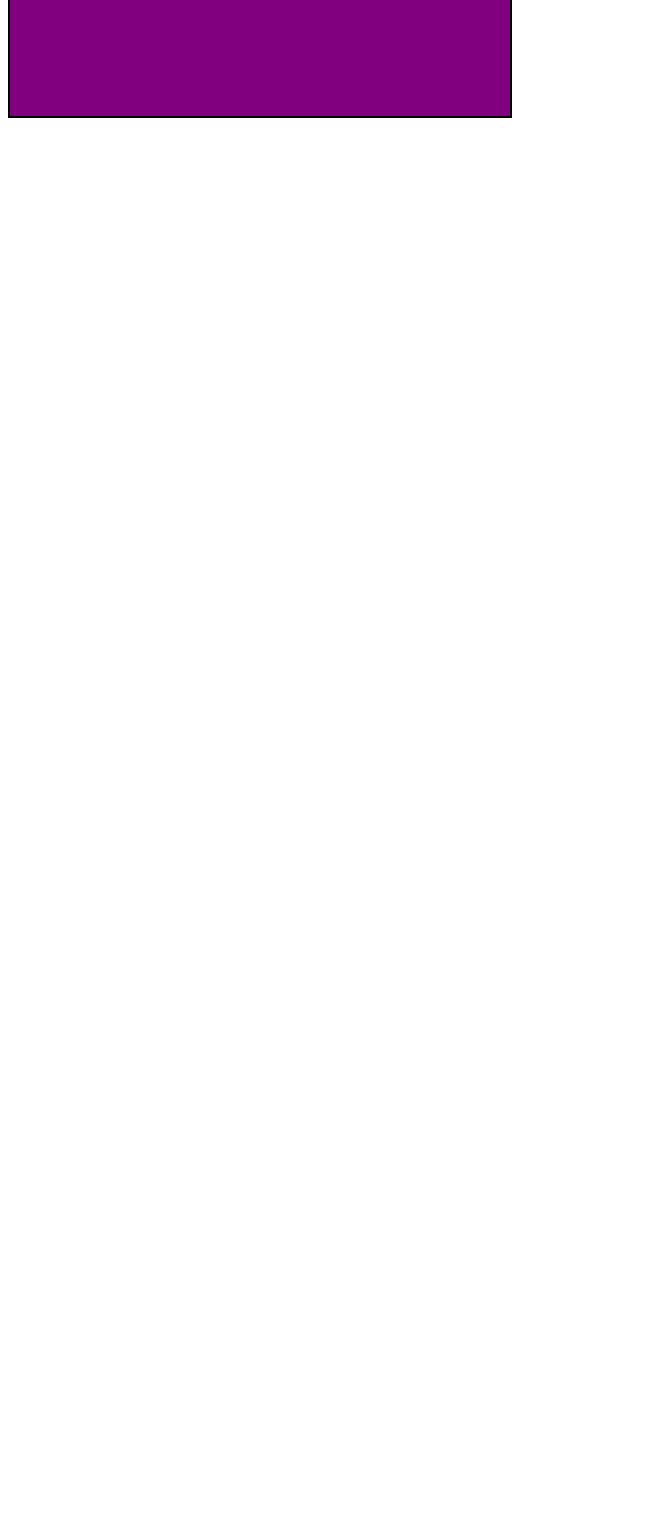
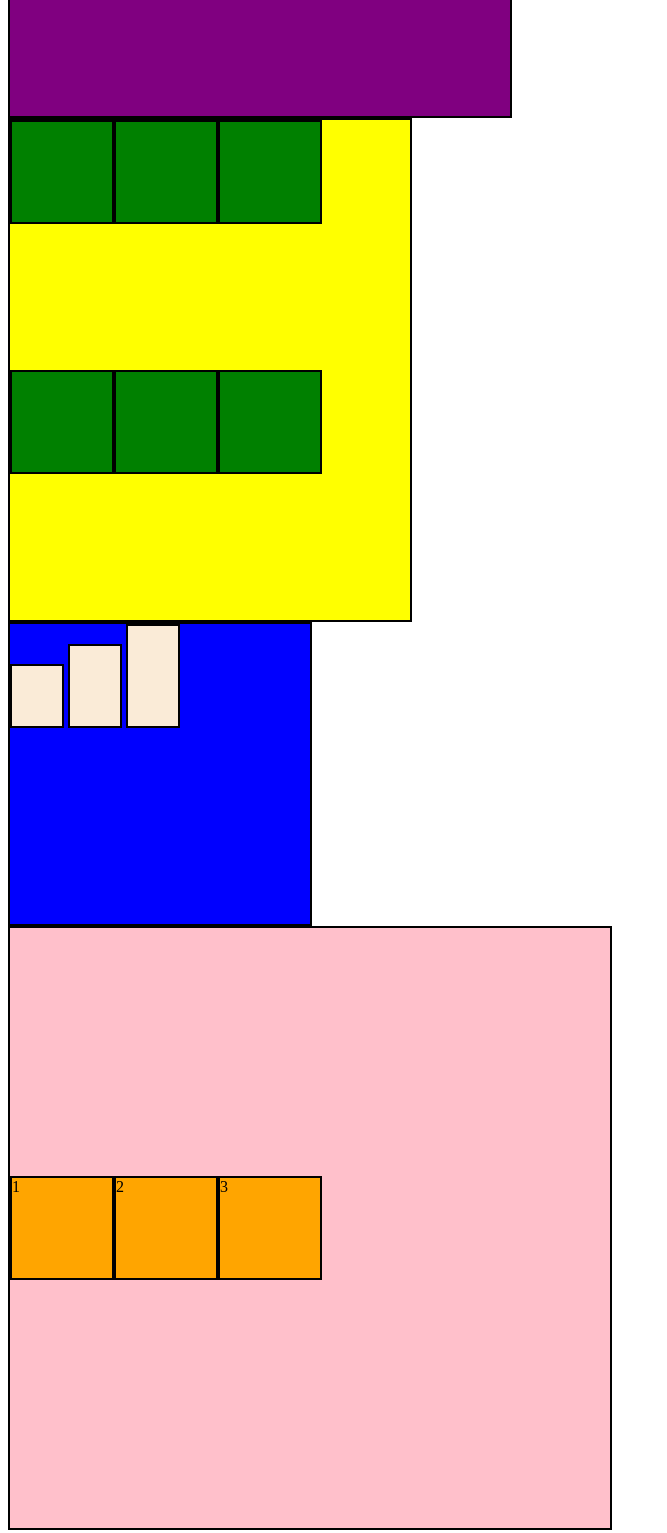
Before and after one commit to ValentinaPrior/lab06, a plain HTML site: page index.html in a window 1280 px wide. Shown: the part 3740-5273 px from the top of the page, without its empty margins (0-667 px from the left). Before the commit the page ends 3866 px from the top, so only its background shows below. Drawn offline with Linux system fonts and the light colour scheme.

Commit message:
up to q14

```diff
--- a/index.html
+++ b/index.html
@@ -145,6 +145,29 @@ lang="en"></html>
         <div class="childdiv3">Child div3</div>
     </div>
 
+    <div class="Question-12">
+        <div class="childdiv4"></div>
+        <div class="childdiv4"></div>
+        <div class="childdiv4"></div>
+        <div class="childdiv4"></div>
+        <div class="childdiv4"></div>
+        <div class="childdiv4"></div>
+    </div>
+
+    <div class="Question-13">
+        <div class="childdiv5"></div>
+        <div class="childdiv6"></div>
+        <div class="childdiv7"></div>
+    </div>
+
+    <div class="Question-14">
+        <div class="flex1">1</div>
+        <div class="flex1">2</div>
+        <div class="flex1">3</div>
+
+
+    </div>
+
 
 
 
--- a/style.css
+++ b/style.css
@@ -82,5 +82,55 @@ div{
     background-color:purple;
 }
 .childdiv3{
+
     background-color:green;
 }
+.Question-12{
+    display:flex;
+    flex-wrap:wrap;
+    height:500px;
+    width:400px;
+    background-color:yellow;
+}
+.childdiv4{
+
+    background-color:green;
+}
+.Question-13{
+    height:300px;
+    width:300px;
+    align-items:center;
+    background-color:blue;
+}
+.childdiv5{
+     background-color: antiquewhite;
+    display:inline-block;
+    width:50px;
+    height:60px;
+}
+.childdiv6{
+    background-color: antiquewhite;
+    display:inline-block;
+    width:50px;
+    height:80px;
+}
+.childdiv7{
+    background-color: antiquewhite;
+    display:inline-block;
+    width:50px;
+    height:100px;
+}
+.Question-14{
+    height:600px;
+    width:600px;
+    background-color: pink;
+    display:flex;
+    align-content:center;
+    flex-wrap:wrap;
+}
+.flex1{
+    height:100px;
+    width:100px;
+    display:inline-block;
+    background-color:orange;
+}
```
